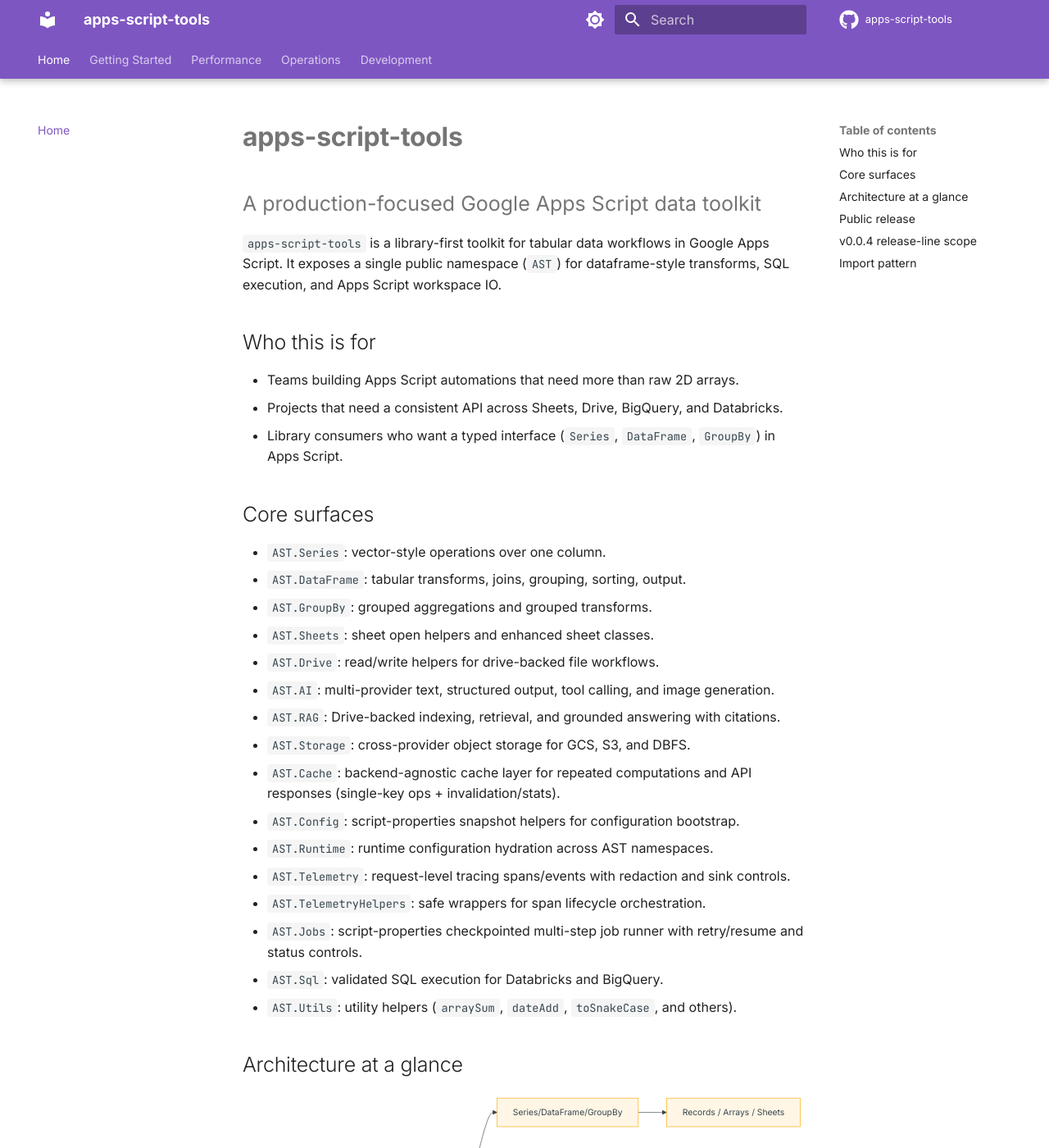
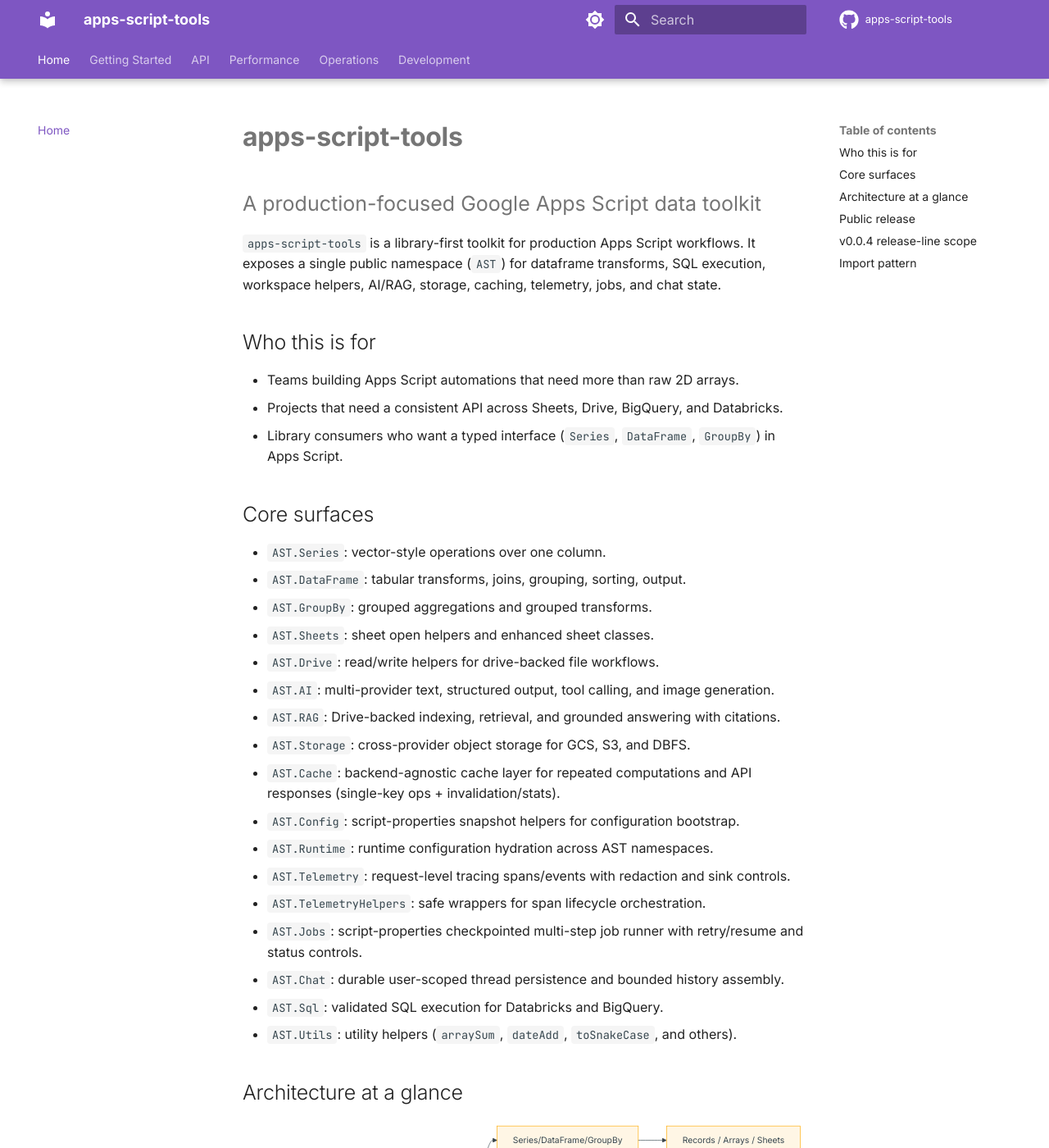
Before and after one commit to joe-broadhead/apps-script-tools, an MkDocs documentation site: the page built from docs/index.md, in a window 1280 px wide and 1400 px high. Shown: the whole window at 82% size. Built offline with MkDocs 1.6.1 and Material for MkDocs 9.7.7, drawn with Linux system fonts in a browser that asks for light colours; comment, search, counter and statistics services are not loaded; some of the changed text lies outside the part shown.

Commit message:
docs: align mkdocs nav and v0.0.4 release-line messaging

````diff
--- a/docs/index.md
+++ b/docs/index.md
@@ -2,7 +2,7 @@
 
 <span class="subtitle">A production-focused Google Apps Script data toolkit</span>
 
-`apps-script-tools` is a library-first toolkit for tabular data workflows in Google Apps Script. It exposes a single public namespace (`AST`) for dataframe-style transforms, SQL execution, and Apps Script workspace IO.
+`apps-script-tools` is a library-first toolkit for production Apps Script workflows. It exposes a single public namespace (`AST`) for dataframe transforms, SQL execution, workspace helpers, AI/RAG, storage, caching, telemetry, jobs, and chat state.
 
 ## Who this is for
 
@@ -26,6 +26,7 @@
 - `AST.Telemetry`: request-level tracing spans/events with redaction and sink controls.
 - `AST.TelemetryHelpers`: safe wrappers for span lifecycle orchestration.
 - `AST.Jobs`: script-properties checkpointed multi-step job runner with retry/resume and status controls.
+- `AST.Chat`: durable user-scoped thread persistence and bounded history assembly.
 - `AST.Sql`: validated SQL execution for Databricks and BigQuery.
 - `AST.Utils`: utility helpers (`arraySum`, `dateAdd`, `toSnakeCase`, and others).
 
@@ -45,6 +46,7 @@ flowchart LR
     B --> O[AST.Telemetry]
     B --> V[AST.TelemetryHelpers]
     B --> T[AST.Jobs]
+    B --> W[AST.Chat]
     D --> F[BigQuery]
     D --> G[Databricks SQL API]
     I --> J[OpenAI / Gemini / Vertex / OpenRouter / Perplexity]
@@ -53,6 +55,7 @@ flowchart LR
     Q --> R["Memory / Drive JSON / Script Properties / Storage JSON"]
     O --> P[Logger / Drive NDJSON / Storage NDJSON]
     T --> U["Script Properties Checkpoints"]
+    W --> X["Durable Thread Store"]
     C --> H[Records / Arrays / Sheets]
 ```
 
@@ -76,6 +79,8 @@ flowchart LR
 - `AST.TelemetryHelpers` wrappers (`withSpan`, `wrap`, safe start/end/event helpers) for non-blocking app instrumentation.
 - RAG hot-path cache controls for embedding/search/answer reuse across repeated queries.
 - `AST.Jobs` orchestration contracts (`run`, `enqueue`, `resume`, `status`, `list`, `cancel`) with script-properties checkpoint state.
+- `AST.Chat` `ThreadStore` contracts for per-user durable thread state and deterministic history bounds.
+- Breaking contract: internal non-`AST` top-level globals are intentionally not stable; consume APIs through `ASTX.*` only.
 
 ## Import pattern
 
--- a/mkdocs.yml
+++ b/mkdocs.yml
@@ -104,12 +104,10 @@ nav:
     - AI Quick Start: getting-started/ai-quickstart.md
     - RAG Quick Start: getting-started/rag-quickstart.md
     - Storage Quick Start: getting-started/storage-quickstart.md
-    - API:
-      - Quick Reference: api/quick-reference.md
-      - Tools: api/tools.md
-      - Chat Contracts: api/chat-contracts.md
-      - Telemetry Contracts: api/telemetry-contracts.md
-    - Jobs Contracts: api/jobs-contracts.md
+  - API:
+    - Quick Reference: api/quick-reference.md
+    - Tools: api/tools.md
+    - SQL Contracts: api/sql-contracts.md
     - AI Contracts: api/ai-contracts.md
     - AI Providers: api/ai-providers.md
     - AI Tool Calling: api/ai-tool-calling.md
@@ -117,7 +115,9 @@ nav:
     - RAG Embedding Providers: api/rag-embedding-providers.md
     - Storage Contracts: api/storage-contracts.md
     - Storage Providers: api/storage-providers.md
-    - SQL Contracts: api/sql-contracts.md
+    - Chat Contracts: api/chat-contracts.md
+    - Jobs Contracts: api/jobs-contracts.md
+    - Telemetry Contracts: api/telemetry-contracts.md
     - DataFrame Patterns: api/dataframe-patterns.md
   - Performance:
     - Architecture: performance/architecture.md
````
Also changed, not shown: README.md (+1 -0 lines), RELEASE.md (+2 -0 lines), docs/development/release.md (+2 -0 lines).
